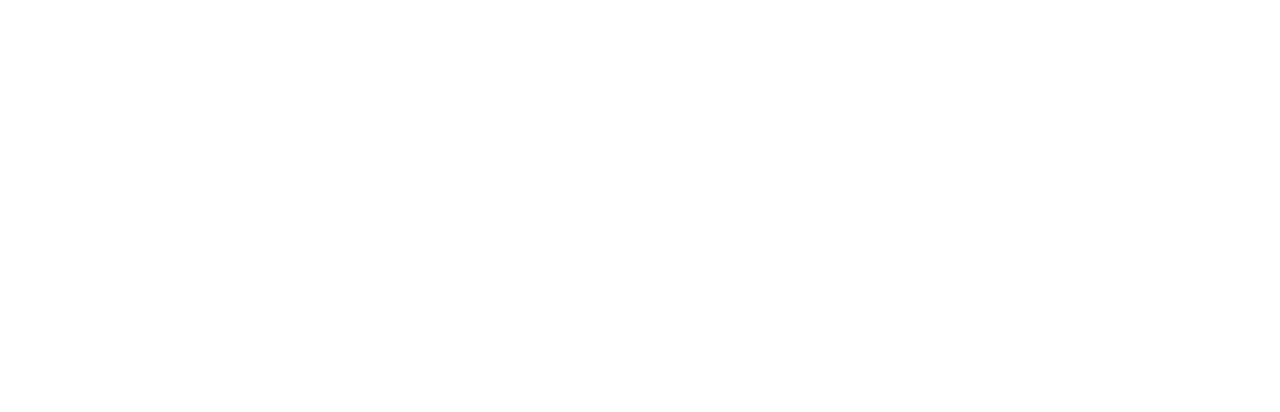
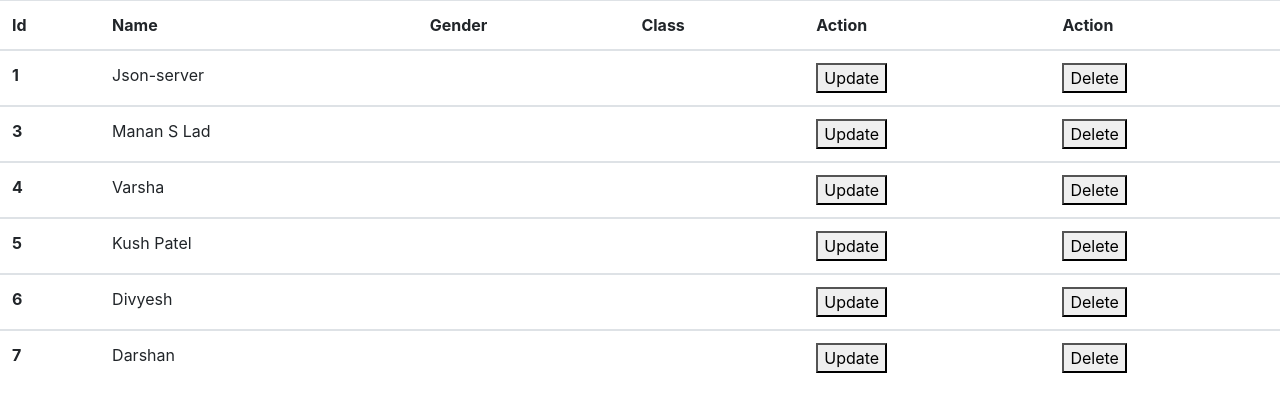
Before and after one commit to patelvarsha/users-api, a React (Create React App) app: page /studentlist in a window 1280 px wide. Shown: the top 412 px of the page. Built offline with nearby package versions, Linux system fonts and the light colour scheme; data requests are answered from the project's data file.

Commit message:
first commit

```diff
--- a/db.json
+++ b/db.json
@@ -2,13 +2,9 @@
   "users": [
     {
       "id": 1,
-      "name": "json-server",
-      "email": "typicode@gmail.com"
-    },
-    {
-      "name": "user 1",
-      "email": "user1@gmail.com",
-      "id": 2
+      "name": "Json-server",
+      "email": "typicode@gmail.com",
+      "undefined": "Json-server"
     },
     {
       "name": "Manan S Lad",
@@ -34,23 +30,6 @@
       "name": "Darshan",
       "email": "darshan@gmail.com",
       "id": 7
-    },
-    {
-      "name": "Ronak",
-      "email": "ronak@gmail.com",
-      "id": 8
-    },
-    {
-      "name": "Name",
-      "email": "name@gmail.com",
-      "id": 9,
-      "undefined": "name@gmail.com"
-    },
-    {
-      "name": "User 1",
-      "email": "user1@gmail.com",
-      "id": 10,
-      "undefined": "User 1"
     }
   ],
   "post": [
--- a/public/index.html
+++ b/public/index.html
@@ -10,10 +10,6 @@
   <link rel="apple-touch-icon" href="%PUBLIC_URL%/logo192.png" />
   <link rel="manifest" href="%PUBLIC_URL%/manifest.json" />
   <link rel="stylesheet" href="https://cdn.jsdelivr.net/npm/bootstrap@4.0.0/dist/css/bootstrap.min.css" integrity="sha384-Gn5384xqQ1aoWXA+058RXPxPg6fy4IWvTNh0E263XmFcJlSAwiGgFAW/dAiS6JXm" crossorigin="anonymous" />
-
-  <script src="https://unpkg.com/react@17/umd/react.development.js" crossorigin></script>
-<script src="https://unpkg.com/react-dom@17/umd/react-dom.development.js" crossorigin></script>
-
   <title>React App</title>
 </head>
 
--- /dev/null
+++ b/routes.json
@@ -0,0 +1,4 @@
+{
+    "/api/": "/",
+    "/users/:resource/:id/show": "/:resource/:id"
+}
--- /dev/null
+++ b/src/Api.js
@@ -0,0 +1,2 @@
+import axios from "axios";
+export  const api = axios.create({baseURL:'https://phygitalitclinic.com/react/StudentDb/studData.php'})
--- a/src/App.js
+++ b/src/App.js
@@ -7,7 +7,7 @@ import { BrowserRouter, Routes, Route } from 'react-router-dom';
 function App() {
   return (
     <div className="App">
-        <BrowserRouter  basename="/react">
+        <BrowserRouter>
       <Routes>
 
         <Route path="/" element={<StudentForm />} />
--- a/src/component/StudentEditPage.js
+++ b/src/component/StudentEditPage.js
@@ -1,38 +1,38 @@
-import React from 'react';
 import { useState, useEffect } from "react";
 import axios from "axios";
-import { useNavigate } from "react-router-dom";
+import { useNavigate, useParams } from "react-router-dom";
 
 export default function ListUser() {
-
-    const id = localStorage.getItem('StudId')
+    const index=localStorage.getItem('StudId')
+    console.log('====================================')
+    console.log(index)
+    console.log('====================================')
     const navigate = useNavigate();
     const [inputs, setInputs] = useState([]);
 
     useEffect(() => {
-         getUser();
+        getUser();
     },[]);
 
     const getUser = () => {
-        axios.get(`http://localhost:3000/users/${id}`).then(function (response)
-         {
-             console.log(response.data);
-            setInputs(response.data);
-        }).catch(err=>console.log(err));
+        axios.get(`https://phygitalitclinic.com/react/StudentDb/studData.php/`).then(function (response) {
+            console.log(response.data[index]);
+             setInputs(response.data[index]);
+        });
     }
     const handleChange = (event) => {
         const name = event.target.name;
-        const email = event.target.email;
-
+        const gender = event.target.gender;
+        const classs = event.target.classs;
         const value = event.target.value;
-        setInputs(values => ({ ...values, [name]: value, [email]: value}));
+        setInputs(values => ({ ...values, [name]: value, [gender]: value, [classs]: value }));
     }
     const handleSubmit = (event) => {
         event.preventDefault();
-        axios.put(`http://localhost:3000/users/${id}`, inputs).then(function (response) {
-             console.log(response.data);
+        axios.put(`https://phygitalitclinic.com/react/StudentDb/studData.php/`, inputs).then(function (response) {
+            console.log(response.data);
              navigate('/studentlist');
-        }).catch(err=>console.log(err));
+        });
     }
 
     return (
@@ -43,7 +43,7 @@ export default function ListUser() {
                     <tbody>
                         <tr>
                             <th>
-                                <label>Name:</label>
+                                <label>Name: </label>
                             </th>
                             <td>
                                 <input value={inputs.name || ''} type="text" name="name" onChange={handleChange} />
@@ -51,10 +51,18 @@ export default function ListUser() {
                         </tr>
                         <tr>
                             <th>
-                                <label>Gender:</label>
+                                <label>Gender: </label>
                             </th>
                             <td>
-                                <input value={inputs.email || ''} type="text" name="email" onChange={handleChange} />
+                                <input value={inputs.gender || ''} type="text" name="gender" onChange={handleChange} />
+                            </td>
+                        </tr>
+                        <tr>
+                            <th>
+                                <label>Class: </label>
+                            </th>
+                            <td>
+                                <input value={inputs.class || ''} type="text" name="class" onChange={handleChange} />
                             </td>
                         </tr>
                         <tr>
--- a/src/component/StudentForm.js
+++ b/src/component/StudentForm.js
@@ -1,56 +1,108 @@
 import React from 'react';
 import { useFormik } from 'formik';
 import axios from 'axios';
-import { useNavigate } from "react-router-dom";
-
 
 const StudentForm = () => {
-
-  const navigate = useNavigate();
 
   const formik = useFormik({
     initialValues: {
       name: '',
-      email: ''
+      gender: '',
+      class: ''
     },
 
     onSubmit: values => {
+      console.log(JSON.stringify(values, null, 2));
+      console.log(values);
 
-      console.log(values);
-      axios.post('http://localhost:3000/users',values).then(function (response) {
-        console.log(response.data);
-        navigate('/studentlist');
+      axios({
+        method: 'post',
+        url: 'https://phygitalitclinic.com/react/StudentDb/studData.php',
+        data: values,
+        config: { header: { 'Content-Type': 'multipart/form-data' } }
       })
-      .catch(function (error) {
-        console.log(error);
-      });
+        .then(function (response) {
+          console.log(response.data);
+          window.location.href = `/studentlist`
+        })
+        .catch(function (error) {
+          console.log(error);
+        });
     },
-
   });
 
   return (
     <div>
-      <section className="h-auto h-custom" style={{ backgroundColor: '#8fc4b7' }}>
+      <section className="h-100 h-custom">
         <div className="container py-5 h-100">
           <div className="row d-flex justify-content-center align-items-center h-100">
             <div className="col-lg-8 col-xl-6">
               <div className="card rounded-3">
-                <img src="https://mdbcdn.b-cdn.net/img/Photos/new-templates/bootstrap-registration/img3.webp" className="w-100" style={{ borderTopLeftRadius: '.3rem', borderTopRightRadius: '.3rem' }} alt="Sample photo" />
+                <img src="https://mdbcdn.b-cdn.net/img/Photos/new-templates/bootstrap-registration/img3.webp"
+                  className="w-100"
+                  alt="Sample photo" />
                 <div className="card-body p-4 p-md-5">
                   <h3 className="mb-4 pb-2 pb-md-0 mb-md-5 px-md-2">Registration Info</h3>
                   <form className="px-md-2" onSubmit={formik.handleSubmit}>
+                    <div className="form-outline mb-4">
+                      <label className="form-label" htmlFor='name'>Name</label><br />
+                      <input
+                        id="name"
+                        name="name"
+                        type="text"
+                        onChange={formik.handleChange}
+                        value={formik.values.name}
+                        required
+                      />
+                    </div>
                     <div className="row">
-                      <div className="col-sm-12">
-                        <div className="form-group">
-                          <input className="form-control" type="text" placeholder="Name" name='name' value={formik.values.name} onChange={formik.handleChange} /> </div>
+                      <div className="col-md-6 mb-4">
+                        <select
+                          name="gender"
+                          value={formik.values.gender}
+                          onChange={formik.handleChange}
+                          onBlur={formik.handleBlur}
+                          style={{ display: "block" }}
+                          required
+                        >
+                          <option value="" label="Gender">
+                            Gender
+                          </option>
+                          <option value="Female" label="Female">
+                            Female
+                          </option>
+                          <option value="Male" label="Male">
+                            Male
+                          </option>
+                          <option value="Other" label="Other">
+                            Other
+                          </option>
+                        </select>
                       </div>
                     </div>
-                    <div className="row">
-                      <div className="col-sm-12">
-                        <div className="form-group">
-                          <div className="input-group">
-                            <input className="form-control" type="text" name='email' value={formik.values.email} onChange={formik.handleChange} placeholder="Email ID" /> </div>
-                        </div>
+                    <div className="mb-4">
+                      <select
+                        name="class"
+                        value={formik.values.class}
+                        onChange={formik.handleChange}
+                        onBlur={formik.handleBlur}
+                        style={{ display: "block" }}
+                      >
+                        <option value="" label="Class">
+                          Class
+                        </option>
+                        <option value="Class 1" label="Class 1">
+                          Class 1
+                        </option>
+                        <option value="Class 2" label="Class 2">
+                          Class 2
+                        </option>
+                        <option value=" Class 3   " label=" Class 3">
+                          Class 3        </option>
+                      </select>
+                    </div>
+                    <div className="row mb-4 pb-2 pb-md-0 mb-md-5">
+                      <div className="col-md-6">
                       </div>
                     </div>
                     <button type="submit" className="btn btn-success btn-lg mb-1">Submit</button>
--- a/src/component/StudentList.js
+++ b/src/component/StudentList.js
@@ -2,81 +2,73 @@ import axios from 'axios';
 import React from 'react';
 import { useState, useEffect } from "react"
 import { useNavigate } from "react-router-dom";
+import { api } from '../Api';
+
 export default function StudentList() {
-
+  const userIndex = localStorage.getItem('StudId')
   const [studData, setStudData] = useState([]);
   const navigate = useNavigate();
-
   useEffect(() => {
     getStud();
   }, [])
 
   const getStud = () => {
-    axios.get('http://localhost:3000/users').then(function (res) {
-         console.log(res.data)
-        setStudData(res.data)
-      })
+    axios.get("http://localhost:5000/users")
+      .then(res => setStudData(res.data))
       .catch(err => console.log(err))
   }
 
-  const deletePost = (id) => {
-    axios.delete(`http://localhost:3000/users/${id}`).then(res=>console.log(res.data)).catch(err=>console.log(err))
-  };
+  const delStud = (id) => {
+    console.log(userIndex);
+    axios
+      .delete(`http://localhost:5000/users/`+id)
+      .then((response) => {
+        console.log(response.data);
+        let newList = studData.filter((ul) => ul.id !== id);
+        console.log(newList);
+         setStudData( newList );
+        //  axios.post('https://phygitalitclinic.com/react/StudentDb/studData.php/',newList).then((res)=>console.log(res.data)).catch((err)=>console.log(err))
+
+        // alert("Student deleted!");
+
+      });
+  }
 
   const updateStud = (id) => {
+    const index = studData.findIndex(user => user.id === id);
 
-    const index = studData.findIndex(stud => stud.id === id);
+    console.log(index);
+    if (index !== -1) {
+      localStorage.setItem("StudId", index);
+      navigate(`/studentedit/${index}`);
 
-    if (index !== -1) {
-      localStorage.setItem("StudId", id);
-      navigate(`/studentedit/${id}`);
     }
     else {
-      console.log("Not found");
+      console.log("false");
     }
-  }
-
-  const addUser = () => {
-    navigate('/');
   }
   return (
     <div>
-      <div className='d-flex justify-content-end p-3'><button type="button" className='btn btn-dark p-2' onClick={addUser}>Add User</button></div>
-      <table className="table align-middle mb-0 bg-white">
-        <thead className="bg-light">
+      <table className="table">
+        <thead>
           <tr>
-            <th>ID</th>
-            <th>Name</th>
-            <th>E-mail</th>
-            <th>Actions</th>
-            <th>Actions</th>
+            <th scope="col">Id</th>
+            <th scope="col">Name</th>
+            <th scope="col">Gender</th>
+            <th scope="col">Class</th>
+            <th scope="col">Action</th>
+            <th scope="col">Action</th>
           </tr>
         </thead>
-        {studData.map((d, index) =>
+        {studData?.map((d, index) =>
           <tbody key={index}>
             <tr>
-              <td>{d.id}</td>
-              <td>
-                <div className="d-flex align-items-center">
-                  {/* <img src="https://mdbootstrap.com/img/new/avatars/8.jpg" alt style={{ width: 45, height: 45 }} className="rounded-circle" /> */}
-                  <div className="ms-3">
-                    <p className="fw-bold mb-1">{d.name}</p>
-
-                  </div>
-                </div>
-              </td>
-              <td>
-              <p className="fw-normal mb-1">{d.email}</p>
-              </td>
-
-              <td> <button type="button" className="btn btn-info btn-sm btn-rounded" onClick={() => updateStud(d.id)}>
-                Edit
-              </button></td>
-              <td>
-                <button type="button" className="btn btn-danger btn-sm btn-rounded" onClick={(e) => deletePost(d.id, e)}>
-                  delete
-                </button>
-              </td>
+              <th scope="row">{d.id}</th>
+              <td >{d.name}</td>
+              <td>{d.gender}</td>
+              <td>{d.class}</td>
+              <td><button onClick={(e) => updateStud(d.id, e)}>Update</button></td>
+              <td><button onClick={(e) => delStud(d.id, e)}>Delete</button></td>
             </tr>
           </tbody>
         )}
```
Also changed, not shown: package.json (+3 -4 lines).
